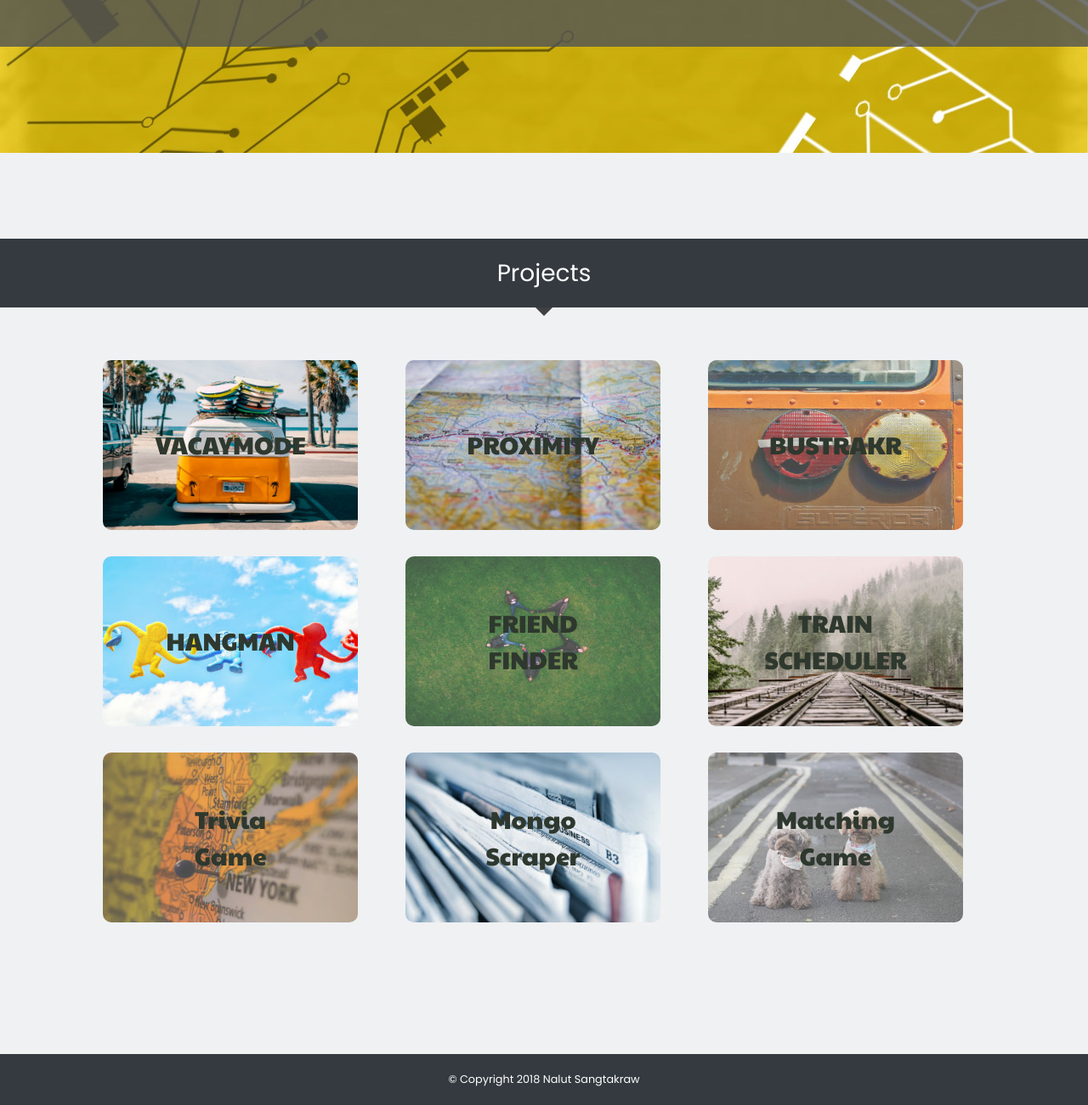
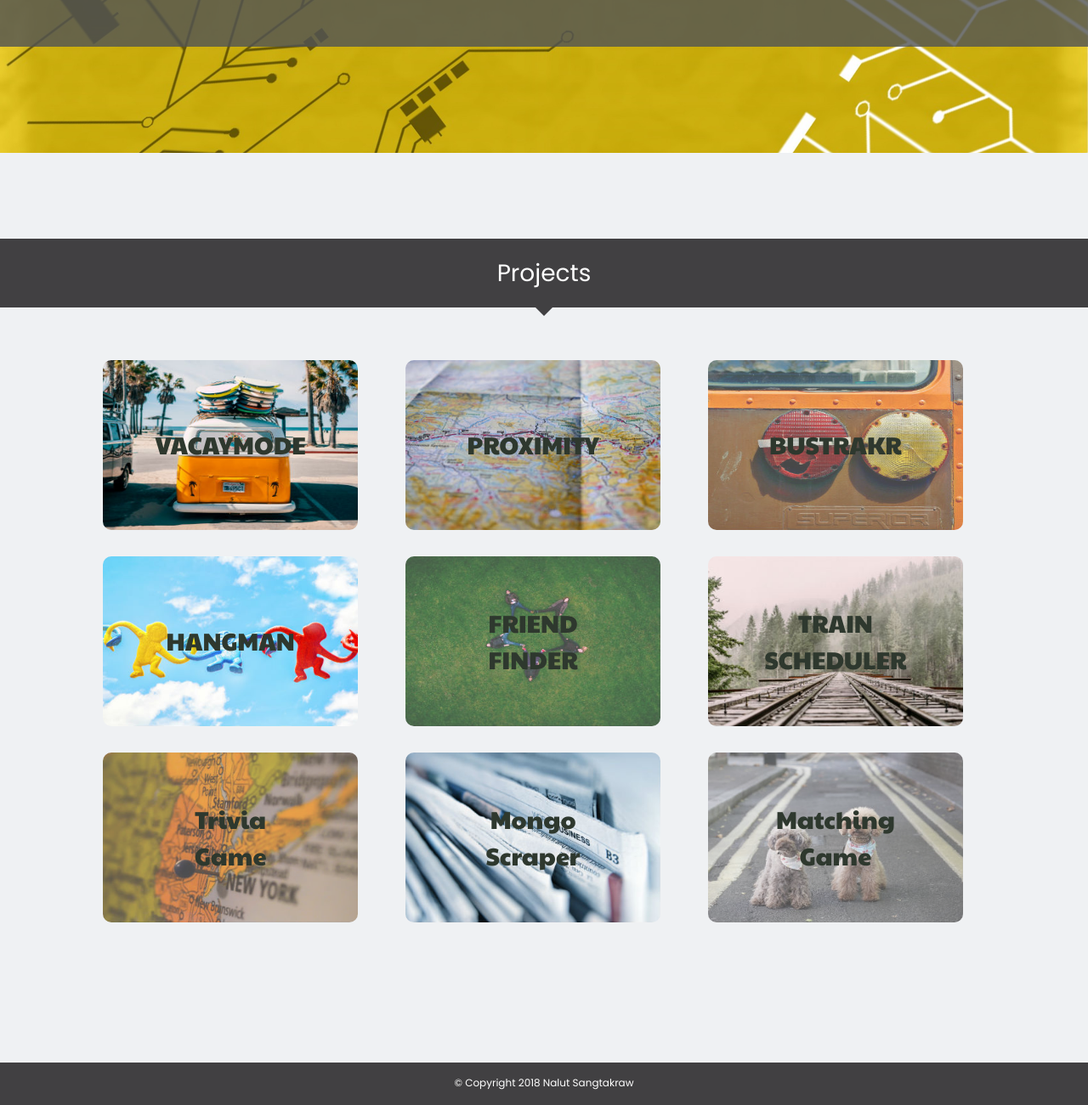
Before and after one commit to taknalut/Portfolio, a plain HTML site: page index.html in a window 1280 px wide. Shown: the part 460-1761 px from the top of the page at 85% size. Drawn offline with nearby package versions, Linux system fonts and the light colour scheme.

Commit message:
updated footer

```diff
--- a/assets/css/style.css
+++ b/assets/css/style.css
@@ -83,14 +83,6 @@ h2, h3, h4 {
   color: #FFFFFF;
 }
 
-.bg-dark {
-  background-color: #414042;
-}
-
-.icon-light {
-  color: #F5F5F5;
-}
-
 .caption {
   font-family: 'Paytone One', sans-serif;
   font-size: 1.8rem;
@@ -171,18 +163,26 @@ h2, h3, h4 {
   text-decoration: none;
 }
 
+.bg-gray {
+  background-color: #414042;
+}
+
+.icon-light {
+  color: #F5F5F5;
+}
+
 .footer {
   position: absolute;
   color: #fff;
-  font-size: 0.8rem;
+  font-size: 0.75rem;
   text-align: center;
-  height: 60px;
+  height: 50px;
   bottom: 0;
   width: 100%;
 }
 
 .content-block {
-  margin: 20px 0;
+  margin: 15px 0;
 }
 
 
--- a/index.html
+++ b/index.html
@@ -39,7 +39,7 @@
       </div>
 
       <div class="project-section">
-        <div class="bg-dark p-4 mt-4">
+        <div class="bg-gray p-4 mt-4">
           <h3 class="text-white">Projects</h3>
         </div>
         <div class="arrow-down"></div>
@@ -211,7 +211,7 @@
         </div>
       </div>
 
-      <footer class="footer bg-dark">
+      <footer class="footer bg-gray">
         <p class="content-block">&copy; Copyright 2018 Nalut Sangtakraw</p>
       </footer>
 
```
